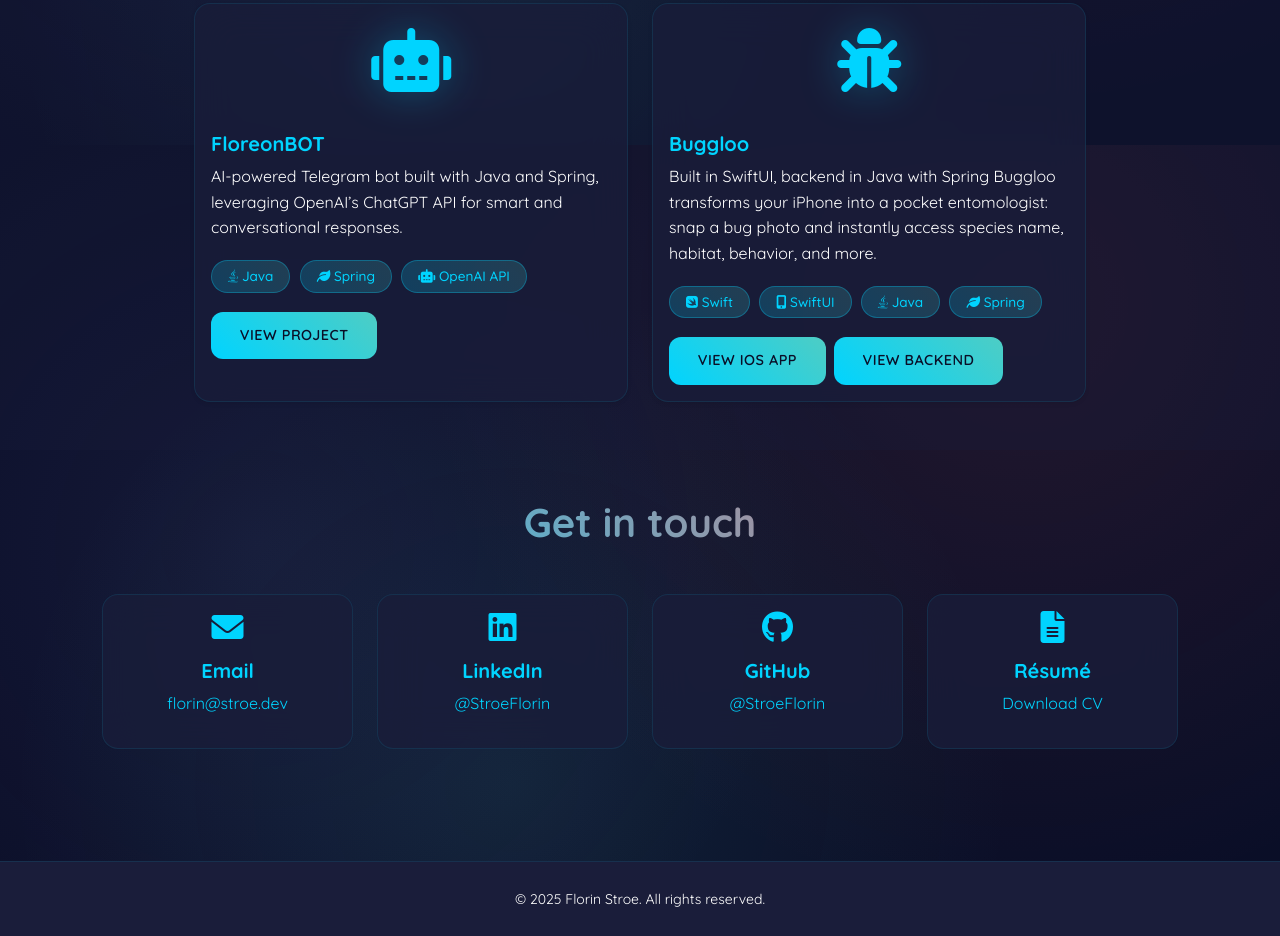
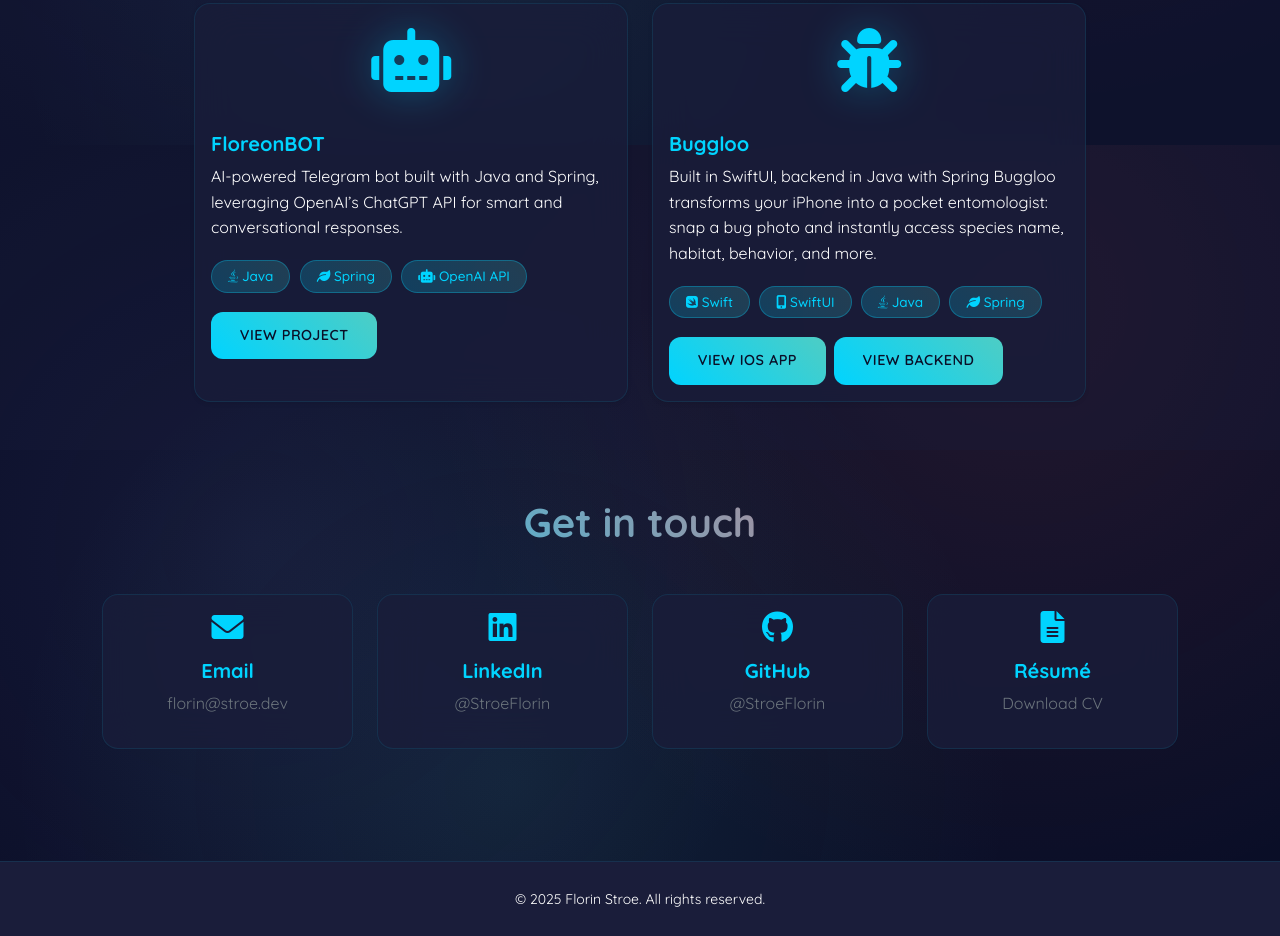
Before and after one commit to StroeFlorin/stroe.dev, a plain HTML site: page public/index.html in a window 1280 px wide. Shown: the part 1455-2391 px from the top of the page. Drawn offline with nearby package versions, Linux system fonts and the light colour scheme.

Commit message:
fix get in touch buttons

```diff
--- a/public/index.html
+++ b/public/index.html
@@ -523,40 +523,48 @@
             <h3 data-aos="fade-up">Get in touch</h3>
             <div class="row g-4">
                 <div class="col-sm-6 col-lg-3">
+                    <a href="mailto:florin@stroe.dev" class="text-decoration-none">
                         <div class="card h-100 text-center" data-aos="fade-up" data-aos-delay="100">
                             <div class="card-body">
                                 <i class="fas fa-envelope"></i>
                                 <h5 class="card-title">Email</h5>
-                            <p><a href="mailto:florin@stroe.dev">florin@stroe.dev</a></p>
+                                <p class="text-secondary">florin@stroe.dev</p>
                             </div>
                         </div>
+                    </a>
                 </div>
                 <div class="col-sm-6 col-lg-3">
+                    <a href="https://www.linkedin.com/in/stroeflorin/" target="_blank" rel="noopener noreferrer" class="text-decoration-none">
                         <div class="card h-100 text-center" data-aos="fade-up" data-aos-delay="200">
                             <div class="card-body">
                                 <i class="fab fa-linkedin"></i>
                                 <h5 class="card-title">LinkedIn</h5>
-                            <p><a href="https://www.linkedin.com/in/stroeflorin/" target="_blank" rel="noopener noreferrer">@StroeFlorin</a></p>
+                                <p class="text-secondary">@StroeFlorin</p>
                             </div>
                         </div>
+                    </a>
                 </div>
                 <div class="col-sm-6 col-lg-3">
+                    <a href="https://github.com/StroeFlorin" target="_blank" rel="noopener noreferrer" class="text-decoration-none">
                         <div class="card h-100 text-center" data-aos="fade-up" data-aos-delay="300">
                             <div class="card-body">
                                 <i class="fab fa-github"></i>
                                 <h5 class="card-title">GitHub</h5>
-                            <p><a href="https://github.com/StroeFlorin" target="_blank" rel="noopener noreferrer">@StroeFlorin</a></p>
+                                <p class="text-secondary">@StroeFlorin</p>
                             </div>
                         </div>
+                    </a>
                 </div>
                 <div class="col-sm-6 col-lg-3">
+                    <a href="Florin-Stroe-CV.pdf" class="text-decoration-none">
                         <div class="card h-100 text-center" data-aos="fade-up" data-aos-delay="400">
                             <div class="card-body">
                                 <i class="fas fa-file-alt"></i>
                                 <h5 class="card-title">Résumé</h5>
-                            <p><a href="Florin-Stroe-CV.pdf">Download CV</a></p>
+                                <p class="text-secondary">Download CV</p>
                             </div>
                         </div>
+                    </a>
                 </div>
             </div>
         </div>
```
Lines whose indentation alone changed are shown as unchanged.
